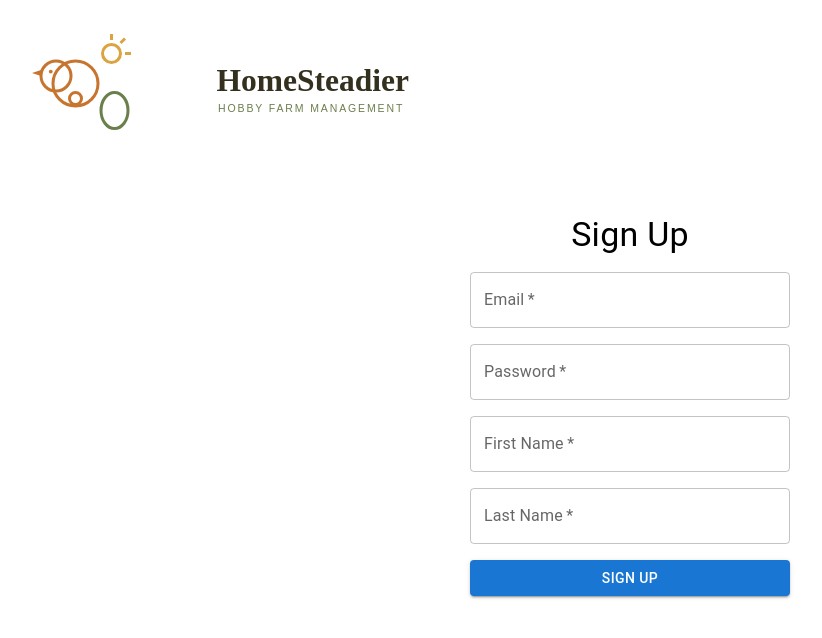
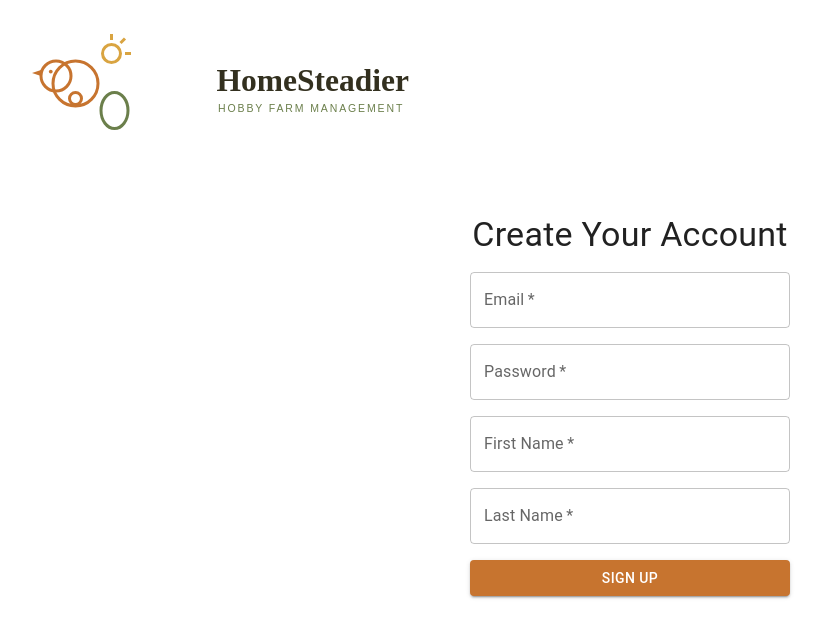
Before and after one commit to KintopDoug/HomeSteadier, a React (Vite) app in the folder ReactApp/: page / in a window 1280 px wide. Shown: the top 638 px of the page, without its empty margins (10-832 px from the left). Built offline with nearby package versions, Linux system fonts and the light colour scheme.

Commit message:
mui theme updates

```diff
--- a/ReactApp/src/main.tsx
+++ b/ReactApp/src/main.tsx
@@ -1,8 +1,11 @@
 import { StrictMode } from 'react'
 import { createRoot } from 'react-dom/client'
 import { RouterProvider, createRouter } from '@tanstack/react-router'
+import { ThemeProvider } from '@mui/material/styles'
+import CssBaseline from '@mui/material/CssBaseline'
 import './index.css'
 import { routeTree } from './routeTree.gen'
+import { theme } from './theme'
 
 const router = createRouter({ routeTree })
 
@@ -14,6 +17,9 @@ declare module '@tanstack/react-router' {
 
 createRoot(document.getElementById('root')!).render(
   <StrictMode>
-    <RouterProvider router={router} />
+    <ThemeProvider theme={theme}>
+      <CssBaseline />
+      <RouterProvider router={router} />
+    </ThemeProvider>
   </StrictMode>,
 )
--- a/ReactApp/src/pages/SignUp.tsx
+++ b/ReactApp/src/pages/SignUp.tsx
@@ -29,7 +29,7 @@ export const SignUp = observer(() => {
         onSubmit={viewModel.submit}
       >
         <Typography variant="h4" component="h1" align="center">
-          Sign Up
+          Create Your Account
         </Typography>
 
         <Stack spacing={2}>
@@ -42,6 +42,7 @@ export const SignUp = observer(() => {
             value={viewModel.email}
             onChange={viewModel.setEmail}
           />
+
           <FormTextField
             name="password"
             label="Password"
@@ -51,6 +52,7 @@ export const SignUp = observer(() => {
             value={viewModel.password}
             onChange={viewModel.setPassword}
           />
+
           <FormTextField
             name="firstName"
             label="First Name"
@@ -59,6 +61,7 @@ export const SignUp = observer(() => {
             value={viewModel.firstName}
             onChange={viewModel.setFirstName}
           />
+
           <FormTextField
             name="lastName"
             label="Last Name"
--- /dev/null
+++ b/ReactApp/src/theme.ts
@@ -0,0 +1,100 @@
+import { createTheme } from "@mui/material/styles";
+import type { Theme } from "@mui/material/styles";
+
+declare module "@mui/material/styles" {
+  interface Palette {
+    tertiary: Palette["primary"];
+  }
+  interface PaletteOptions {
+    tertiary?: PaletteOptions["primary"];
+  }
+}
+
+declare module "@mui/material/Button" {
+  interface ButtonPropsColorOverrides {
+    tertiary: true;
+  }
+}
+
+declare module "@mui/material/FormLabel" {
+  interface FormLabelPropsColorOverrides {
+    black: true;
+  }
+}
+
+// Colors sourced from the HomeSteadier logo (public/HomeSteadier-icon-with-text.svg):
+// rust orange (rooster), sage green (egg + subtitle), gold (sun).
+const baseTheme = createTheme({
+  palette: {
+    primary: {
+      main: "#C7742F",
+    },
+    secondary: {
+      main: "#6B7F4B",
+    },
+  },
+});
+
+// `tertiary` isn't a palette key MUI knows about, so light/dark/contrastText
+// have to be derived explicitly via augmentColor rather than relying on the
+// automatic augmentation primary/secondary get from createTheme.
+export const theme = createTheme(baseTheme, {
+  palette: {
+    tertiary: baseTheme.palette.augmentColor({
+      color: { main: "#D9A441" },
+      name: "tertiary",
+    }),
+  },
+  components: {
+    // InputLabel renders an actual FormLabel internally, so a plain
+    // `styleOverrides.root` here would also recolor FormTextField's
+    // floating label. Gating on `color="black"` scopes this to FormLabel
+    // instances that opt in explicitly (see SignUp.tsx) and leaves
+    // FormTextField's label at MUI's default.
+    MuiFormLabel: {
+      variants: [
+        {
+          props: { color: "black" },
+          style: {
+            color: "#000000",
+            fontWeight:"bold",
+            "&.Mui-focused": {
+              color: "#000000",
+            },
+            "&.Mui-error": {
+              color: "#000000",
+            },
+          },
+        },
+      ],
+    },
+    // InputLabel is `styled(FormLabel, ...)`, so it also gets FormLabel's
+    // own built-in per-palette-color focus variant (`&.Mui-focused { color:
+    // primary.main }`), rendered on the same DOM node as this override.
+    // Both land in the stylesheet with equal specificity, so `!important`
+    // is needed to reliably win regardless of injection order and keep the
+    // label at its normal resting color instead of turning primary/orange.
+    MuiInputLabel: {
+      styleOverrides: {
+        root: ({ theme }: { theme: Theme }) => ({
+          "&.Mui-focused:not(.Mui-error)": {
+            color: `${theme.palette.text.secondary} !important`,
+          },
+        }),
+      },
+    },
+    // Same per-color focus variant pattern as above, applied to the
+    // outlined text field's border instead of the label.
+    MuiOutlinedInput: {
+      styleOverrides: {
+        root: ({ theme }: { theme: Theme }) => ({
+          "&.Mui-focused:not(.Mui-error) .MuiOutlinedInput-notchedOutline": {
+            borderColor:
+              theme.palette.mode === "light" ? "rgba(0, 0, 0, 0.23)" : "rgba(255, 255, 255, 0.23)",
+            borderWidth: 1,
+          },
+        }),
+      },
+    },
+  },
+});
```
